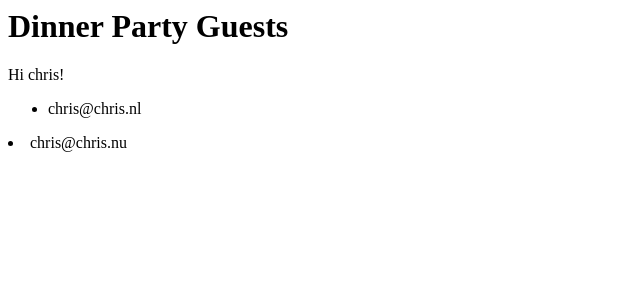
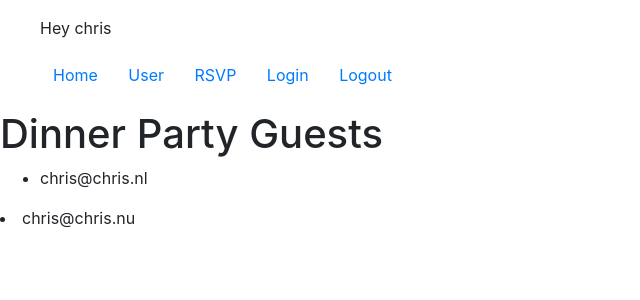
Before and after one commit to KingOfSpades/pythonFlaskUserAndAuthExample, a Flask app: page / in a window 1280 px wide. Shown: the top 300 px of the page, without its empty margins (0-640 px from the left). Run offline with Flask 3, Linux system fonts and the light colour scheme; a user stored in the database is signed in.

Commit message:
Added menu and logout

```diff
--- a/flaskr/routes.py
+++ b/flaskr/routes.py
@@ -81,8 +81,20 @@ def rsvp(username):
       flash("Please enter a valid Party ID to RSVP!")
   return render_template('rsvp.html', user=user, dinner_parties=dinner_parties, form=form)
 
+@login_manager.unauthorized_handler
+def unauthorized():
+  # do stuff
+  return "Sorry you must be logged in to view this page <a href=/login>Login here</a>"
+
+@app.route("/logout")
+@login_required
+def logout():
+    logout_user()
+    return redirect(url_for('index'))
+
 # landing page route
 @app.route('/')
+@login_required
 def index():
   current_users = User.query.all()
   return render_template('landing_page.html', current_users = current_users)
--- a/flaskr/templates/base.html
+++ b/flaskr/templates/base.html
@@ -9,6 +9,15 @@
 </head>
 <body>
 
+<menu>
+  <p class="">Hey {{ current_user.username }}</p>
+  <a class="btn btn-link" href="{{ url_for('index')}}" role="button">Home</a>
+  <a class="btn btn-link" href="{{ url_for('user', username=current_user.username)}}" role="button">User</a>
+  <a class="btn btn-link" href="{{ url_for('rsvp', username=current_user.username)}}" role="button">RSVP</a>
+  <a class="btn btn-link" href="{{ url_for('login')}}" role="button">Login</a>
+  <a class="btn btn-link" href="{{ url_for('logout')}}" role="button">Logout</a>
+</menu>
+
   {% block content %}
   {% endblock %}
 
--- a/flaskr/templates/landing_page.html
+++ b/flaskr/templates/landing_page.html
@@ -1,9 +1,9 @@
+{% extends "base.html"  %}
+{% block content %}
+
 <head>
   <h1>Dinner Party Guests</h1>
 </head>
-    {% if current_user.is_authenticated %}
-      Hi {{ current_user.username }}!
-    {% endif %}
     {% if current_users|length == 0 %}
     <p style="color:blue;"> Ooops. There are no users currently in your database. Make sure to add them first. </p>
     <p>You can register as a new user here: <a href="{{ url_for('register')}}">Register</a> </p>
@@ -13,3 +13,5 @@
       <li>{{ user.email }}</li>
     </ul>
     {% endfor %}
+
+{% endblock %}
--- a/flaskr/templates/login.html
+++ b/flaskr/templates/login.html
@@ -1,3 +1,6 @@
+{% extends "base.html"  %}
+{% block content %}
+
 <h1 style="color:red">Sign In</h1>
     <p>New User? <a href="{{ url_for('register') }}">Click to Register!</a></p>
     <form action="" method="post">
@@ -19,3 +22,5 @@
         <p>{{ form.remember() }} {{ form.remember.label }}</p>
         <p>{{ form.submit() }}</p>
     </form>
+
+    {% endblock %}
--- a/flaskr/templates/register.html
+++ b/flaskr/templates/register.html
@@ -1,3 +1,6 @@
+{% extends "base.html"  %}
+{% block content %}
+
 <head>
   <h1>Register Here</h1>
 </head>
@@ -34,3 +37,5 @@
         <p>{{ form.submit() }}</p>
     </form>
 </body>
+
+{% endblock %}
--- a/flaskr/templates/rsvp.html
+++ b/flaskr/templates/rsvp.html
@@ -1,3 +1,6 @@
+{% extends "base.html"  %}
+{% block content %}
+
 <head>
   <h1>Dinner Parties</h1>
 </head>
@@ -24,3 +27,5 @@
         <p>{{ form.submit() }}</p>
     </form>
     </body>
+
+    {% endblock %}
--- a/flaskr/templates/user.html
+++ b/flaskr/templates/user.html
@@ -1,3 +1,6 @@
+{% extends "base.html"  %}
+{% block content %}
+
 <head><style>
   body {
     background-color: #E8DCD9;
@@ -44,3 +47,5 @@
           </p>
           <p>{{ form.submit() }}</p>
       </form></center>
+
+      {% endblock %}
```
Also changed, not shown: flaskr/instance/my_database.db.
